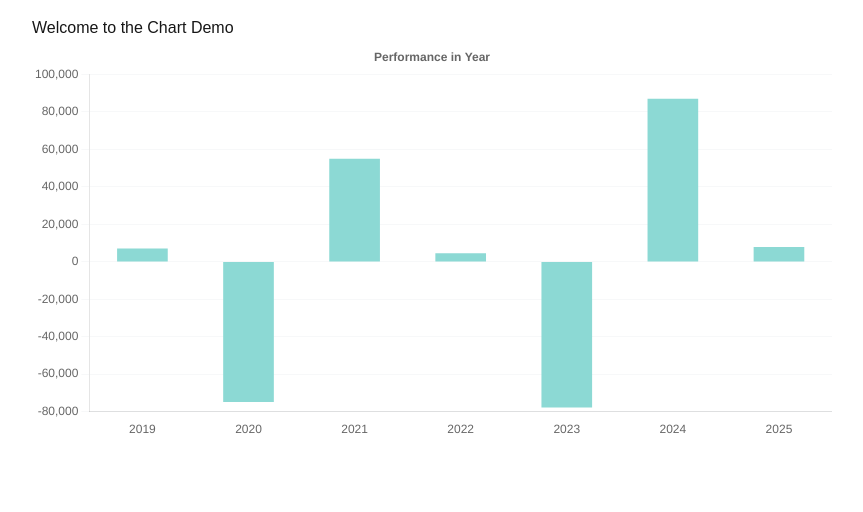
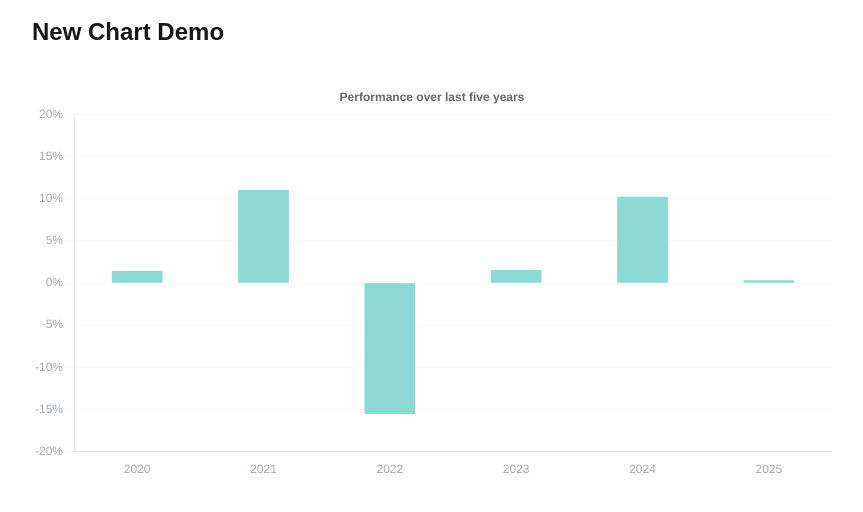
Before and after one commit to justinslack/chart-demo, a Next.js app: page / in a window 1280 px wide. Shown: the top 512 px of the page, without its empty margins (176-1039 px from the left). Built offline with nearby package versions, Linux system fonts and the light colour scheme.

Commit message:
Some stylign

```diff
--- a/src/app/components/DrillDownChart.tsx
+++ b/src/app/components/DrillDownChart.tsx
@@ -1,139 +1,60 @@
+/* eslint-disable @typescript-eslint/no-explicit-any */
 "use client";
 
 import React, { useState, useRef } from "react";
 import { Bar } from "react-chartjs-2";
 import { Chart as ChartJS, CategoryScale, LinearScale, BarElement, Title, Tooltip, Legend } from "chart.js";
+import type { Chart } from "chart.js";
+import { CustomTooltip } from "./ToolTip";
 
 ChartJS.register(CategoryScale, LinearScale, BarElement, Title, Tooltip, Legend);
 
 // Demo data
-const YEARS = ["2019", "2020", "2021", "2022", "2023", "2024", "2025"];
+const YEARS = ["2020", "2021", "2022", "2023", "2024", "2025"];
 const MONTHS = ["Jan", "Feb", "Mar", "Apr", "May", "Jun", "Jul", "Aug", "Sep", "Oct", "Nov", "Dec"];
 
-const randomData = (length: number) => Array.from({ length }, () => Math.floor(Math.random() * 200000) - 100000);
+type BarDatum = { percent: number; value: number };
 
-const upArrowSVG = `<svg width="8" height="8" viewBox="0 0 8 8" fill="none" xmlns="http://www.w3.org/2000/svg">
-<g clipPath="url(#clip0_14931_3307)">
-<path d="M7 1L1 7" stroke="#3C4248" strokeLinecap="round" strokeLinejoin="round"/>
-<path d="M4.16992 1L6.99992 1L6.99992 3.83" stroke="#3C4248" strokeLinecap="round" strokeLinejoin="round"/>
-</g>
-<defs>
-<clipPath id="clip0_14931_3307">
-<rect width="8" height="8" fill="white" transform="translate(0 8) rotate(-90)"/>
-</clipPath>
-</defs>
-</svg>
-`;
-const downArrowSVG = `<svg width="8" height="8" viewBox="0 0 8 8" fill="none" xmlns="http://www.w3.org/2000/svg">
-<g clipPath="url(#clip0_14931_3263)">
-<path d="M7 7L1 1" stroke="#3C4248" strokeLinecap="round" strokeLinejoin="round"/>
-<path d="M6.99992 4.17V7H4.16992" stroke="#3C4248" strokeLinecap="round" strokeLinejoin="round"/>
-</g>
-<defs>
-<clipPath id="clip0_14931_3263">
-<rect width="8" height="8" fill="white"/>
-</clipPath>
-</defs>
-</svg>
-`;
-
-// --- CUSTOM TOOLTIP  ---
-import type { Chart, TooltipModel } from "chart.js";
-
-function CustomTooltip(context: { chart: Chart; tooltip: TooltipModel<"bar"> }) {
-	// Tooltip Element
-	let tooltipEl = document.getElementById("chartjs-custom-tooltip");
-	if (!tooltipEl) {
-		tooltipEl = document.createElement("div");
-		tooltipEl.id = "chartjs-custom-tooltip";
-		tooltipEl.style.position = "absolute";
-		tooltipEl.style.pointerEvents = "none";
-		tooltipEl.style.transition = "all .15s ease";
-		document.body.appendChild(tooltipEl);
-	}
-
-	// Hide if no tooltip
-	const { chart, tooltip } = context;
-	if (tooltip.opacity === 0) {
-		tooltipEl.style.opacity = "0";
-		return;
-	}
-
-	// Set Text
-	if (tooltip.body && tooltip.dataPoints?.length) {
-		const value = tooltip.dataPoints[0].parsed.y;
-		let percent = "";
-		let percentClass = "";
-		let arrowSVG = "";
-		if (tooltip.dataPoints[0].dataset.data.length > 1) {
-			const idx = tooltip.dataPoints[0].dataIndex;
-			const prevVal = tooltip.dataPoints[0].dataset.data[idx - 1];
-			if (idx > 0 && prevVal !== 0) {
-				const prevNum = typeof prevVal === "number" ? prevVal : 0;
-				const pct = prevNum !== 0 ? ((Number(value) - prevNum) / Math.abs(prevNum)) * 100 : 0;
-				percent = `${pct > 0 ? "+" : ""}${pct.toFixed(1)}%`;
-				if (pct > 0) {
-					arrowSVG = upArrowSVG;
-					percentClass = "positive";
-				} else if (pct < 0) {
-					arrowSVG = downArrowSVG;
-					percentClass = "negative";
-				} else {
-					percentClass = "";
-				}
-			}
-		}
-
-		tooltipEl.innerHTML = `
-  <div class="custom-tooltip-box">
-	<div class="custom-tooltip-row">
-	  <span class="custom-tooltip-value">R${value.toLocaleString()}</span>
-	  <span class="custom-tooltip-percent ${percentClass}">${percent} ${arrowSVG}</span>
-	</div>
-	<div class="custom-tooltip-title">
-	  Product Name and Code
-	</div>
-  </div>
-	`;
-	}
-
-	// Positioning
-	const { offsetLeft: chartX, offsetTop: chartY } = chart.canvas;
-	tooltipEl.style.opacity = "1";
-	tooltipEl.style.left = chartX + tooltip.caretX + 10 + "px";
-	tooltipEl.style.top = chartY + tooltip.caretY - 30 + "px";
-}
+// Random data for demo
+const randomBarData = (length: number): BarDatum[] =>
+	Array.from({ length }, () => {
+		const percent = Number((Math.random() * 40 - 20).toFixed(1)); // -20% to +20%
+		const value = Math.floor(Math.random() * 200000) - 100000; // -100,000 to +100,000
+		return { percent, value };
+	});
 
 const DrillDownChart = () => {
-	const [view, setView] = useState("years");
+	const [view, setView] = useState<"years" | "months">("years");
 	const [selectedYear, setSelectedYear] = useState<string | null>(null);
-	const chartRef = useRef(null);
+	const chartRef = useRef<Chart<"bar"> | null>(null);
 
+	const [barData, setBarData] = useState<BarDatum[]>(randomBarData(YEARS.length));
 	const [chartData, setChartData] = useState({
 		labels: YEARS,
 		datasets: [
 			{
-				label: "Performance",
-				data: randomData(YEARS.length),
+				label: "Performance (%)",
+				data: barData.map((d) => d.percent),
 				backgroundColor: "rgb(140, 217, 212)",
 				barThickness: 50,
 			},
 		],
 	});
 
-	// Chart.js onClick handler signature
 	const handleBarClick = (event: import("chart.js").ChartEvent, elements: import("chart.js").ActiveElement[]) => {
 		if (elements && elements.length > 0) {
 			const index = elements[0].index;
 			if (view === "years") {
 				const year = YEARS[index];
 				setSelectedYear(year);
+				const newBarData = randomBarData(MONTHS.length);
+				setBarData(newBarData);
 				setChartData({
 					labels: MONTHS,
 					datasets: [
 						{
-							label: `Performance per ${year}`,
-							data: randomData(MONTHS.length),
+							label: `Performance per ${year} (%)`,
+							data: newBarData.map((d) => d.percent),
 							backgroundColor: "rgb(140, 217, 212)",
 							barThickness: 50,
 						},
@@ -145,12 +66,14 @@ const DrillDownChart = () => {
 	};
 
 	const handleBack = () => {
+		const newBarData = randomBarData(YEARS.length);
+		setBarData(newBarData);
 		setChartData({
 			labels: YEARS,
 			datasets: [
 				{
-					label: "Total Performance",
-					data: randomData(YEARS.length),
+					label: "Total Performance (%)",
+					data: newBarData.map((d) => d.percent),
 					backgroundColor: "rgb(140, 217, 212)",
 					barThickness: 50,
 				},
@@ -164,24 +87,46 @@ const DrillDownChart = () => {
 		responsive: true,
 		maintainAspectRatio: true,
 		scales: {
-			x: { grid: { display: false } },
-			y: { grid: { display: true, color: "rgba(247, 248, 249, 1.00)" } },
+			x: {
+				grid: { display: false },
+				ticks: {
+					color: "#A4ABB2",
+				},
+			},
+			y: {
+				grid: {
+					display: true,
+					color: "rgb(247, 248, 249)",
+					borderColor: "rgb(247, 248, 249)",
+				},
+				beginAtZero: false,
+				min: -20,
+				max: 20,
+				ticks: {
+					color: "#A4ABB2",
+					callback: function (tickValue: string | number) {
+						return `${tickValue}%`;
+					},
+				},
+			},
 		},
 		onClick: handleBarClick,
 		plugins: {
 			legend: { display: false },
 			title: {
 				display: true,
-				text: view === "years" ? "Performance in Year" : `Performance in ${selectedYear}`,
+				text: view === "years" ? "Performance over last five years" : `Performance in ${selectedYear}`,
 			},
 			tooltip: {
 				enabled: false,
-				external: CustomTooltip,
+				external: (context: any) => {
+					(context.chart as any)._barData = barData;
+					CustomTooltip(context);
+				},
 			},
 		},
 	};
 
-	// Remove tooltip on unmount (cleanup)
 	React.useEffect(() => {
 		return () => {
 			const el = document.getElementById("chartjs-custom-tooltip");
@@ -190,10 +135,10 @@ const DrillDownChart = () => {
 	}, []);
 
 	return (
-		<div style={{ height: 400 }}>
+		<div style={{ height: 400 }} className="w-full">
 			{view === "months" && (
-				<button onClick={handleBack} style={{ marginBottom: 10 }}>
-					Back to Years
+				<button onClick={handleBack} style={{ marginBottom: 10, color: "white", backgroundColor: "#4A90E2", padding: "5px 10px", borderRadius: 5 }}>
+					5 Years
 				</button>
 			)}
 			<Bar ref={chartRef} data={chartData} options={chartOptions} />
--- /dev/null
+++ b/src/app/components/ToolTip.ts
@@ -0,0 +1,101 @@
+import type { Chart, TooltipModel } from "chart.js";
+
+const upArrowSVG = `<svg width="8" height="8" viewBox="0 0 8 8" fill="none" xmlns="http://www.w3.org/2000/svg">
+<g clipPath="url(#clip0_14931_3307)">
+<path d="M7 1L1 7" stroke="#3C4248" strokeLinecap="round" strokeLinejoin="round"/>
+<path d="M4.16992 1L6.99992 1L6.99992 3.83" stroke="#3C4248" strokeLinecap="round" strokeLinejoin="round"/>
+</g>
+<defs>
+<clipPath id="clip0_14931_3307">
+<rect width="8" height="8" fill="white" transform="translate(0 8) rotate(-90)"/>
+</clipPath>
+</defs>
+</svg>
+`;
+
+const downArrowSVG = `<svg width="8" height="8" viewBox="0 0 8 8" fill="none" xmlns="http://www.w3.org/2000/svg">
+<g clipPath="url(#clip0_14931_3263)">
+<path d="M7 7L1 1" stroke="#3C4248" strokeLinecap="round" strokeLinejoin="round"/>
+<path d="M6.99992 4.17V7H4.16992" stroke="#3C4248" strokeLinecap="round" strokeLinejoin="round"/>
+</g>
+<defs>
+<clipPath id="clip0_14931_3263">
+<rect width="8" height="8" fill="white"/>
+</clipPath>
+</defs>
+</svg>
+`;
+
+export function CustomTooltip(context: { chart: Chart; tooltip: TooltipModel<"bar"> }) {
+	const { chart, tooltip } = context;
+	let tooltipEl = document.getElementById("chartjs-custom-tooltip");
+	if (!tooltipEl) {
+		tooltipEl = document.createElement("div");
+		tooltipEl.id = "chartjs-custom-tooltip";
+		tooltipEl.style.position = "absolute";
+		tooltipEl.style.pointerEvents = "none";
+		tooltipEl.style.transition = "all .15s ease";
+		document.body.appendChild(tooltipEl);
+	}
+
+	// Hide if no tooltip
+	if (tooltip.opacity === 0) {
+		tooltipEl.style.opacity = "0";
+		return;
+	}
+
+	// Get barData from chart instance
+	const barData = (chart as any)._barData || [];
+
+	// Set Text
+	if (tooltip.body && tooltip.dataPoints?.length) {
+		const idx = tooltip.dataPoints[0].dataIndex;
+		const value = barData[idx]?.value ?? 0;
+		const percent = barData[idx]?.percent ?? 0;
+		let percentClass = "";
+		let arrowSVG = "";
+		if (percent > 0) {
+			arrowSVG = upArrowSVG;
+			percentClass = "positive";
+		} else if (percent < 0) {
+			arrowSVG = downArrowSVG;
+			percentClass = "negative";
+		}
+
+		// ...existing code...
+		tooltipEl.innerHTML = `
+    <div class="custom-tooltip-box">
+      <div class="custom-tooltip-row">
+        <span class="custom-tooltip-value">R${value.toLocaleString()}</span>
+        <span class="custom-tooltip-percent${percentClass ? " " + percentClass : ""}">
+          ${percent > 0 ? "+" : percent < 0 ? "-" : ""}${Math.abs(percent)}% ${arrowSVG}
+        </span>
+      </div>
+      <div class="custom-tooltip-title">
+        Product Name and Code
+      </div>
+    </div>
+  `;
+	}
+
+	const { offsetLeft: chartX, offsetTop: chartY } = chart.canvas;
+	tooltipEl.style.opacity = "1";
+	tooltipEl.style.left = chartX + tooltip.caretX + 10 + "px";
+	tooltipEl.style.top = chartY + tooltip.caretY - 30 + "px";
+}
+
+// Uncomment this function if you want to use the tooltip positioning based on bar elements
+// 	const bar = tooltip.dataPoints?.[0]?.element;
+// 	if (bar) {
+// 		const rect = bar.getProps(["x", "y", "width", "height"], true);
+// 		const canvasRect = chart.canvas.getBoundingClientRect();
+// 		tooltipEl.style.opacity = "1";
+// 		tooltipEl.style.left = `${canvasRect.left + window.scrollX + rect.x - tooltipEl.offsetWidth / 2 + rect.width / 2}px`;
+// 		tooltipEl.style.top = `${canvasRect.top + window.scrollY + rect.y - tooltipEl.offsetHeight - 8}px`;
+// 	} else {
+// 		const { offsetLeft: chartX, offsetTop: chartY } = chart.canvas;
+// 		tooltipEl.style.opacity = "1";
+// 		tooltipEl.style.left = chartX + tooltip.caretX + 10 + "px";
+// 		tooltipEl.style.top = chartY + tooltip.caretY - 30 + "px";
+// 	}
+// }
--- a/src/app/page.tsx
+++ b/src/app/page.tsx
@@ -3,7 +3,7 @@ import DrillDownChart from "./components/DrillDownChart";
 export default function Home() {
 	return (
 		<div className="max-w-4xl mx-auto p-4">
-			<h1>Welcome to the Chart Demo</h1>
+			<h1 className="text-2xl font-bold mb-8">New Chart Demo</h1>
 			<DrillDownChart />
 		</div>
 	);
```
